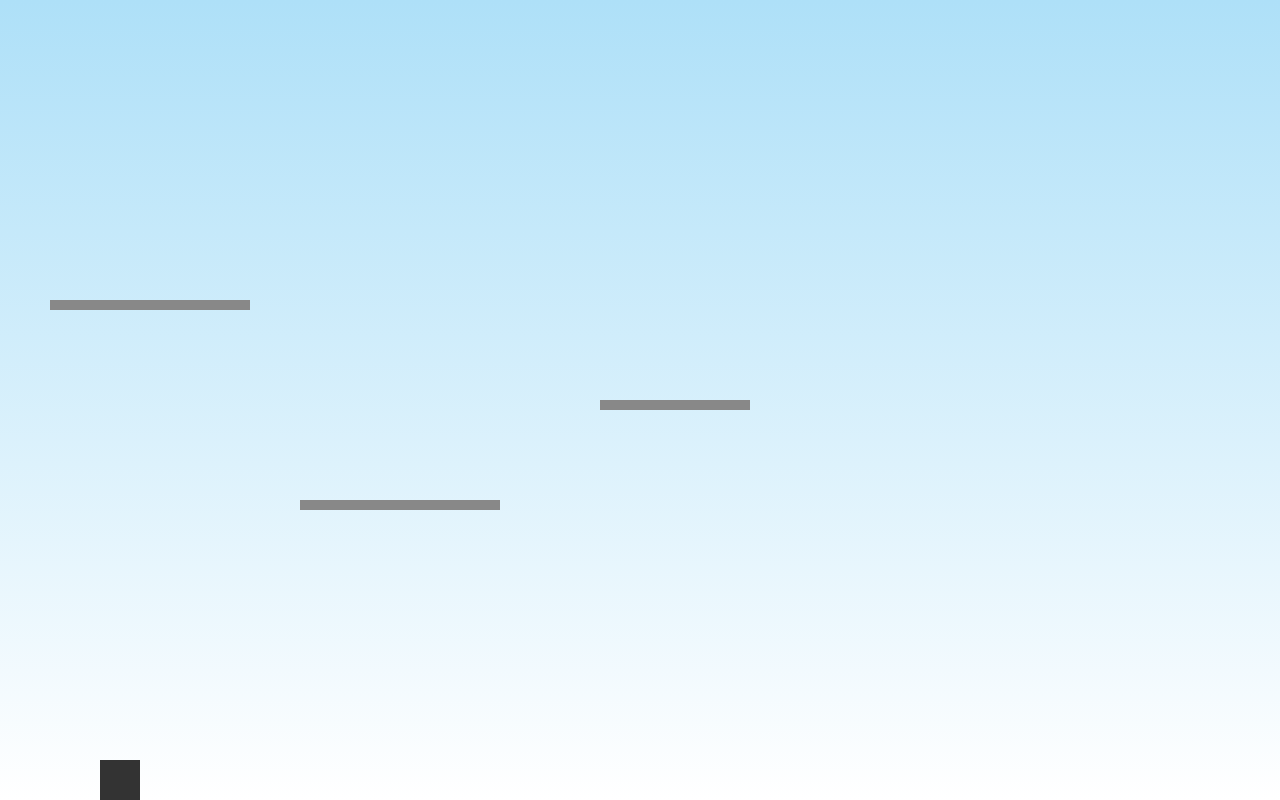
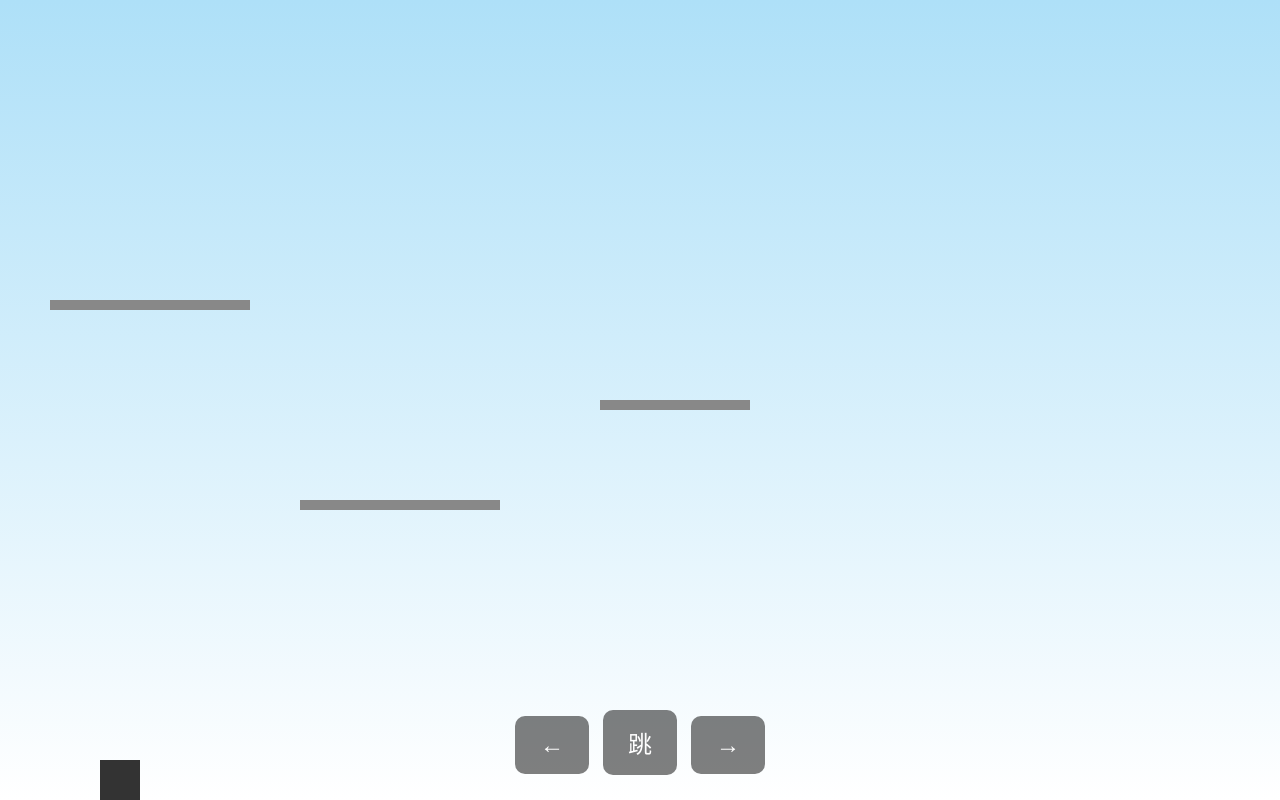
Before and after one commit to dengkang623-oss/sky-webgame, a plain HTML site: page index.html in a window 1280 px wide. Drawn offline with Linux system fonts and the light colour scheme.

Commit message:
更新 index.html

```diff
--- a/index.html
+++ b/index.html
@@ -5,9 +5,35 @@
   <meta name="viewport" content="width=device-width, initial-scale=1.0"/>
   <title>天空网页游戏</title>
   <link rel="stylesheet" href="style.css" />
+  <style>
+    #controls {
+      position: fixed;
+      bottom: 20px;
+      left: 0;
+      width: 100%;
+      text-align: center;
+      z-index: 10;
+    }
+    .btn {
+      background: rgba(0,0,0,0.5);
+      color: white;
+      font-size: 24px;
+      margin: 5px;
+      padding: 15px 25px;
+      border-radius: 10px;
+      border: none;
+    }
+  </style>
 </head>
 <body>
   <canvas id="gameCanvas"></canvas>
+
+  <div id="controls">
+    <button class="btn" ontouchstart="keys['ArrowLeft']=true" ontouchend="keys['ArrowLeft']=false">←</button>
+    <button class="btn" ontouchstart="keys['Space']=true" ontouchend="keys['Space']=false">跳</button>
+    <button class="btn" ontouchstart="keys['ArrowRight']=true" ontouchend="keys['ArrowRight']=false">→</button>
+  </div>
+
   <script src="game.js"></script>
 </body>
 </html>
```
